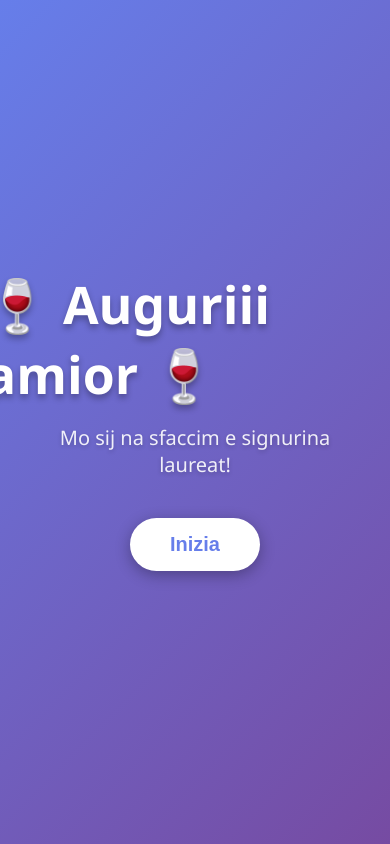
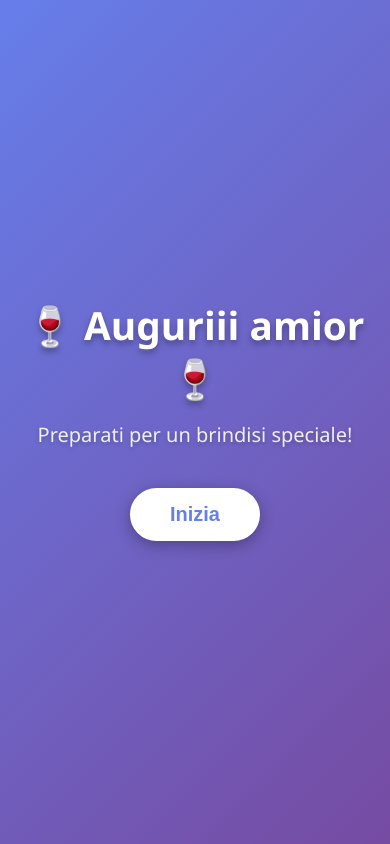
Before and after one commit to alepalladino39-design/nowinenowater, a plain HTML site: page index.html in a window 390 px wide. Shown: the top 844 px of the page. Drawn offline with Linux system fonts and the light colour scheme.

Commit message:
Update index.html

```diff
--- a/index.html
+++ b/index.html
@@ -148,6 +148,21 @@
             margin-bottom: 20px;
             text-shadow: 0 4px 6px rgba(0, 0, 0, 0.3);
             animation: pulse 1.5s ease-in-out infinite;
+            padding: 0 20px;
+            text-align: center;
+            word-wrap: break-word;
+        }
+
+        @media (max-width: 480px) {
+            .welcome-title {
+                font-size: 36px;
+            }
+        }
+
+        @media (max-width: 360px) {
+            .welcome-title {
+                font-size: 28px;
+            }
         }
 
         .welcome-subtitle {
@@ -238,7 +253,7 @@
 
     <div class="welcome-screen" id="welcomeScreen">
         <div class="welcome-title">🍷 Auguriii amior 🍷</div>
-        <div class="welcome-subtitle">Mo sij na sfaccim e signurina laureat!</div>
+        <div class="welcome-subtitle">Preparati per un brindisi speciale!</div>
         <button class="start-audio-button" id="startAudioButton"> Inizia </button>
         <div class="welcome-instruction hidden" id="welcomeInstruction">👆 Scorri verso l'alto per iniziare 👆</div>
     </div>
```
